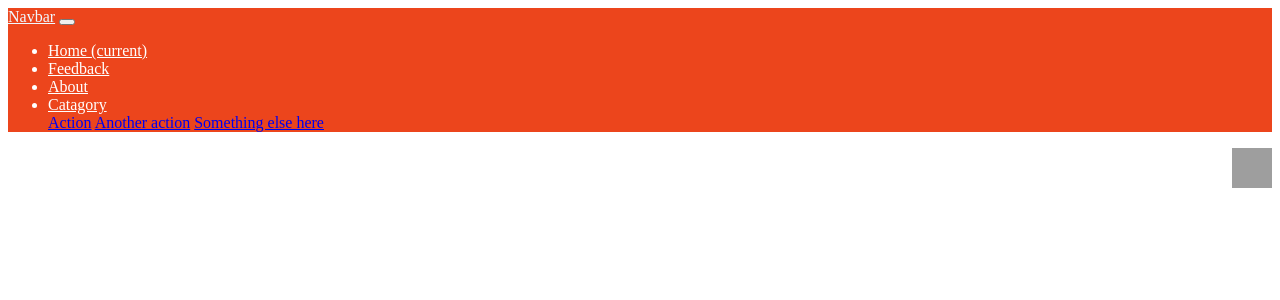
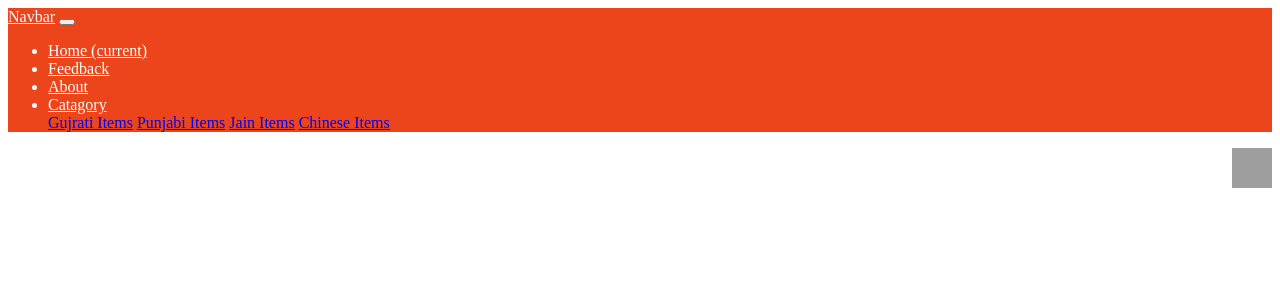
Before and after one commit to PKR9759/MealMinder, a PHP site: page /navbar.php in a window 1280 px wide. Shown: the top 300 px of the page. Run offline with PHP 8.4, Linux system fonts and the light colour scheme; grey boxes are pictures that could not be loaded.

Commit message:
added catagory with link on navbar

```diff
--- a/navbar.php
+++ b/navbar.php
@@ -22,9 +22,10 @@
                     Catagory
                 </a>
                 <div class="dropdown-menu" aria-labelledby="navbarDropdownMenuLink">
-                    <a class="dropdown-item" href="#">Action</a>
-                    <a class="dropdown-item" href="#">Another action</a>
-                    <a class="dropdown-item" href="#">Something else here</a>
+                    <a class="dropdown-item" href="/rbh/catagory/gujrati.php">Gujrati Items</a>
+                    <a class="dropdown-item" href='/rbh/catagory/punjabi.php'>Punjabi Items</a>
+                    <a class="dropdown-item" href='/rbh/catagory/jain.php'>Jain Items</a>
+                    <a class="dropdown-item" href='/rbh/catagory/chinese.php'>Chinese Items</a>
                 </div>
             </li>
 
```
